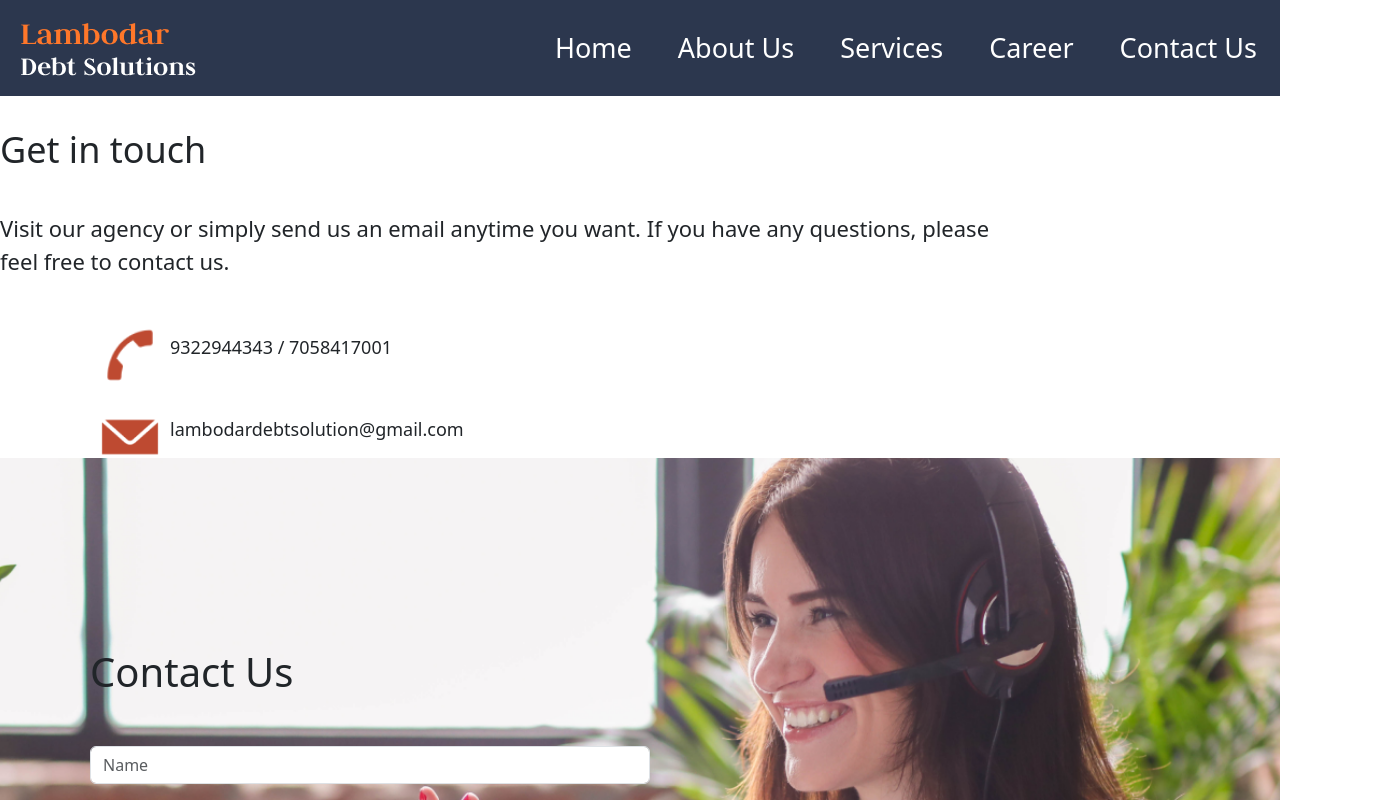
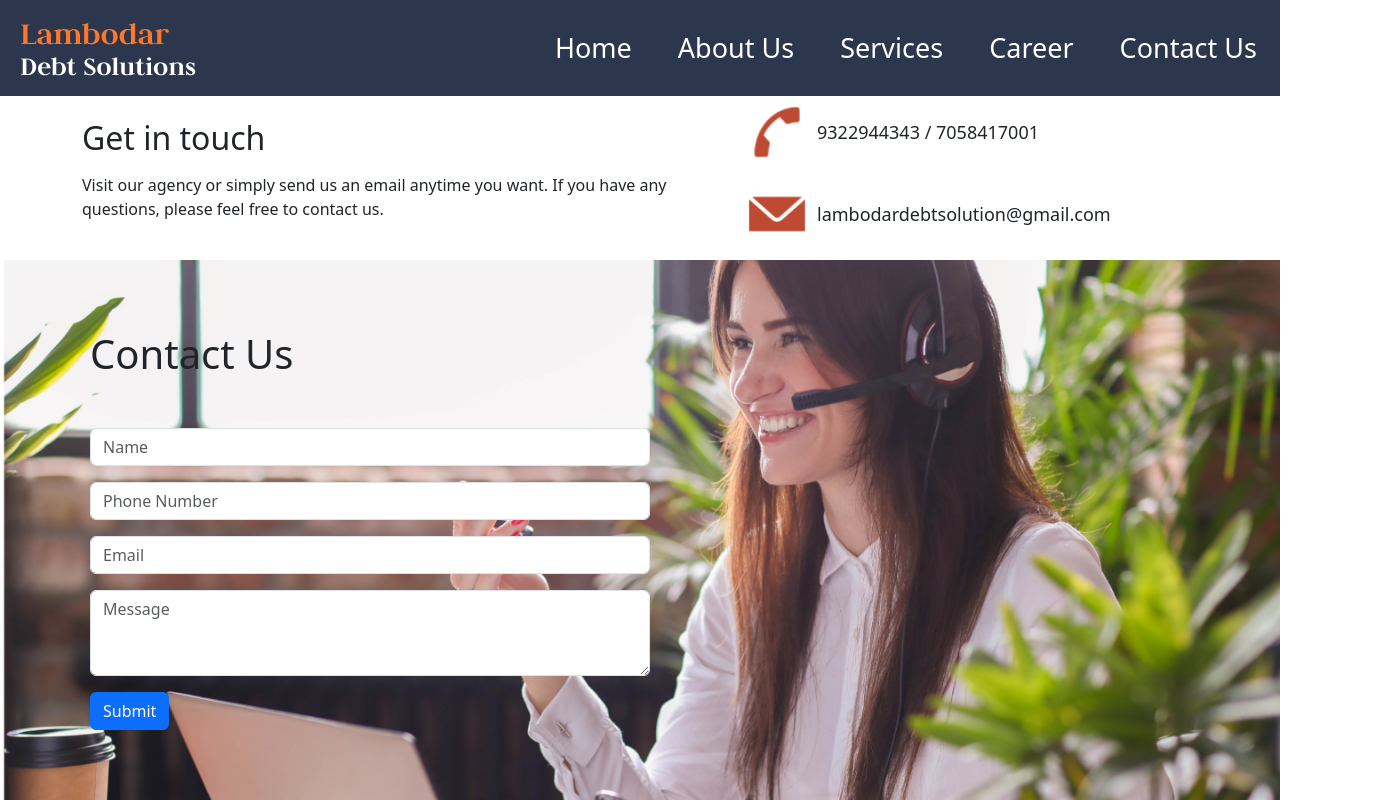
Before and after one commit to void173/lambodardebts, a React (Create React App) app in the folder frontend/webapp/: page /contact in a window 1280 px wide. Shown: the top 800 px of the page, 1380 px wide, since content can reach past the window. Built offline with nearby package versions, Linux system fonts and the light colour scheme.

Commit message:
Sujal commit

```diff
--- a/frontend/webapp/package.json
+++ b/frontend/webapp/package.json
@@ -41,5 +41,8 @@
       "last 1 firefox version",
       "last 1 safari version"
     ]
+  },
+  "devDependencies": {
+    "cross-env": "^7.0.3"
   }
 }
--- a/frontend/webapp/src/pages/css/carrier.css
+++ b/frontend/webapp/src/pages/css/carrier.css
@@ -1,6 +1,6 @@
 .styled-div {
   width: 100%;
-  max-width: 1301px;
+  max-width: 1100px;
   height: 374px;
   border-radius: 43px;
   background: #2C374E;
@@ -81,6 +81,7 @@
 .cards-row {
   display: flex;
   justify-content: center;
+  align-items: center;
   gap: 20px;
   margin-bottom: 20px;
 }
@@ -99,16 +100,23 @@
 
 .button-apply {
   width: 200px;
+
 }
-
 
 @media (max-width: 992px) {
   .styled-div h2 {
     font-size: 2.8rem;
   }
+  .styled-div{
+    max-width: 90%;
+  }
 }
 
 @media (max-width: 441px) {
+  .styled-div{
+
+    height: auto;
+  }
   .styled-div h2 {
     font-size: 2.5rem;
   }
@@ -130,7 +138,6 @@
     height: 450px;
   }
 }
-
 @media (max-width: 400px) {
   .InterviewImage {
     margin-top: 40px;
--- a/frontend/webapp/src/pages/js/Contact.js
+++ b/frontend/webapp/src/pages/js/Contact.js
@@ -4,9 +4,9 @@ import Button from 'react-bootstrap/Button';
 import Modal from 'react-bootstrap/Modal';
 import axios from 'axios';
 import contactImage from '../../assets/contactUs.png';
-import '../css/contact.css';
 import callImage from '../../assets/Call_Contact.png';
 import emailImage from '../../assets/Email.png';
+import '../css/contact.css';
 
 function Contact() {
   const [formData, setFormData] = useState({
@@ -49,22 +49,24 @@ function Contact() {
 
   return (
     <section>
-      <div className="hero-container">
-        <div className="left-container">
+      <div className="container">
+        <div className="row align-items-center">
+          <div className="col-md-7">
             <div className="text-container">
-            <h2>Get in touch</h2>
+              <h2 style={{ marginBottom: '15px' }}>Get in touch</h2>
               <p>Visit our agency or simply send us an email anytime you want. If you have any questions, please feel free to contact us.</p>
             </div>
           </div>
-        <div className="right-container">
-          <div className="contact-info">
+          <div className="col-md-5">
+            <div className="contact-info d-flex justify-content-md-end">
               <div className="contact-item">
                 <img src={callImage} alt="Call" />
-              <p>9322944343 / 7058417001</p>
+                <p style={{ marginBottom: '0' }}>9322944343 / 7058417001</p>
               </div>
-            <div className="contact-item">
+              <div className="contact-item ml-md-4">
                 <img src={emailImage} alt="Email" />
-              <p>lambodardebtsolution@gmail.com</p>
+                <p style={{ marginBottom: '0' }}>lambodardebtsolution@gmail.com</p>
+              </div>
             </div>
           </div>
         </div>
@@ -76,7 +78,8 @@ function Contact() {
           backgroundImage: `url(${contactImage})`,
           backgroundSize: 'cover',
           backgroundPosition: 'center',
-          minHeight: '100vh',
+          minWidth: '100vw',
+
           display: 'flex',
           alignItems: 'center',
           padding: '50px'
@@ -133,7 +136,7 @@ function Contact() {
         </div>
       </div>
 
-      <Modal show={showPopup} onHide={handlePopupClose}>
+      <Modal show={showPopup} onHide={handlePopupClose} centered>
         <Modal.Header closeButton>
           <Modal.Title>Contact Form Status</Modal.Title>
         </Modal.Header>
```
Also changed, not shown: 2 other files (tests, documents, lock files or other folders). Lines whose indentation alone changed are shown as unchanged.
